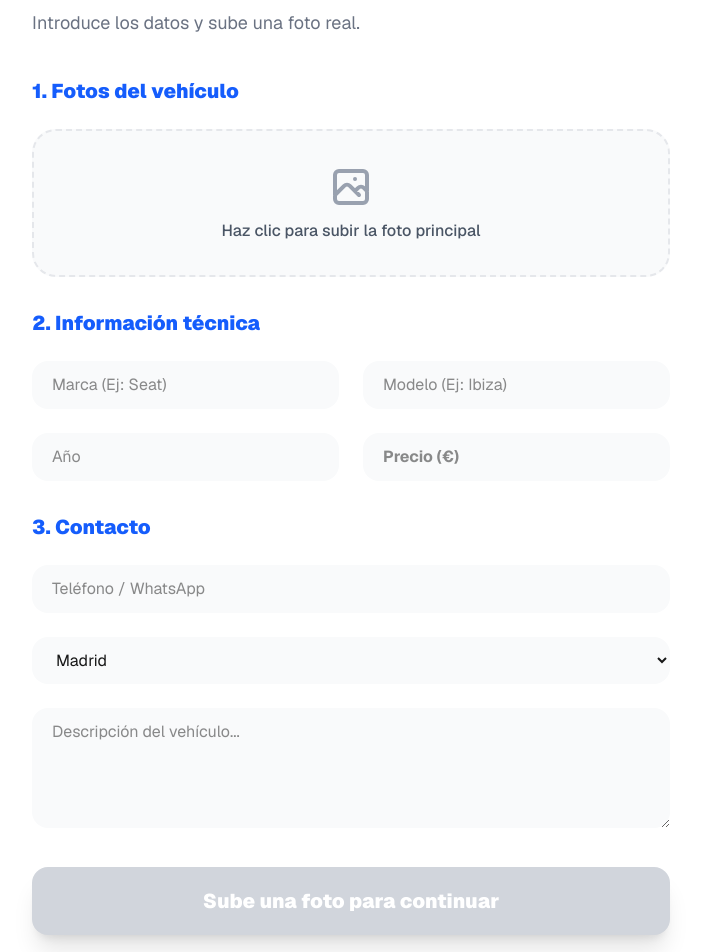
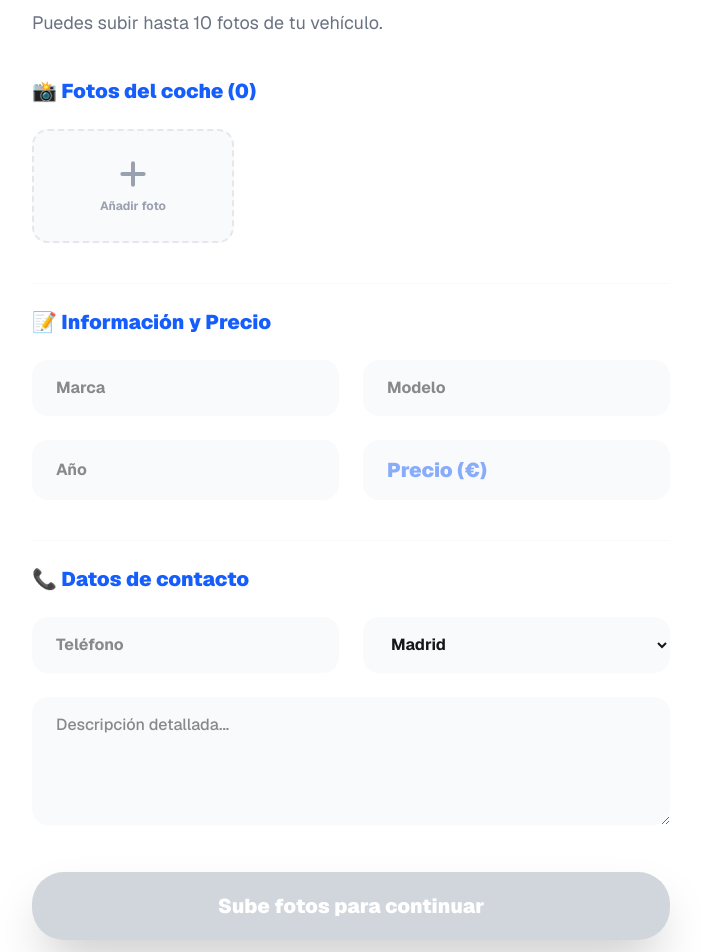
Before and after one commit to Kadikadari/coches-espana, a Next.js app: page /sell in a window 1280 px wide. Shown: the part 200-1152 px from the top of the page, without its empty margins (289-990 px from the left). Built offline with nearby package versions, Linux system fonts and the light colour scheme.

Commit message:
UI: Enable multi-image upload with preview and delete feature

```diff
--- a/app/sell/page.tsx
+++ b/app/sell/page.tsx
@@ -16,6 +16,8 @@ export default function SellPage() {
   const [submitted, setSubmitted] = useState(false);
   const [loading, setLoading] = useState(false);
   const [uploading, setUploading] = useState(false);
+  const [images, setImages] = useState<string[]>([]);
+
   const [formData, setFormData] = useState({
     brand: '',
     model: '',
@@ -27,8 +29,7 @@ export default function SellPage() {
     transmission: 'Manual',
     description: '',
     phone: '',
-    seller: '',
-    image_url: ''
+    seller: ''
   });
 
   const handleChange = (e: any) => {
@@ -38,10 +39,13 @@ export default function SellPage() {
 
   const handleImageUpload = async (e: React.ChangeEvent<HTMLInputElement>) => {
     try {
-      setUploading(true);
       if (!e.target.files || e.target.files.length === 0) return;
 
-      const file = e.target.files[0];
+      setUploading(true);
+      const files = Array.from(e.target.files);
+      const uploadedUrls: string[] = [...images];
+
+      for (const file of files) {
         const fileExt = file.name.split('.').pop();
         const fileName = `${Math.random()}.${fileExt}`;
         const filePath = `${fileName}`;
@@ -56,24 +60,36 @@ export default function SellPage() {
           .from('car-images')
           .getPublicUrl(filePath);
 
-      setFormData(prev => ({ ...prev, image_url: data.publicUrl }));
+        uploadedUrls.push(data.publicUrl);
+      }
+
+      setImages(uploadedUrls);
     } catch (error: any) {
-      alert('Error subiendo imagen: ' + error.message);
+      alert('Error subiendo imágenes: ' + error.message);
     } finally {
       setUploading(false);
     }
   };
 
+  const removeImage = (indexToRemove: number) => {
+    setImages(images.filter((_, index) => index !== indexToRemove));
+  };
+
   const handleSubmit = async (e: React.FormEvent) => {
     e.preventDefault();
+    if (images.length === 0) {
+      alert("Por favor, sube al menos una foto.");
+      return;
+    }
+
     setLoading(true);
 
     const { error } = await supabase
       .from('cars')
-      .insert([formData]);
+      .insert([{ ...formData, images: images }]); // نرسل مصفوفة الصور هنا
 
     if (error) {
-      alert("Error al publicar el anuncio: " + error.message);
+      alert("Error al publicar: " + error.message);
       setLoading(false);
     } else {
       setLoading(false);
@@ -84,13 +100,13 @@ export default function SellPage() {
 
   if (submitted) {
     return (
-      <div className="min-h-screen bg-gray-50 flex items-center justify-center p-4 text-center">
-        <div className="max-w-md w-full bg-white rounded-3xl shadow-xl p-10">
+      <div className="min-h-screen bg-gray-50 flex items-center justify-center p-4 text-center font-sans">
+        <div className="max-w-md w-full bg-white rounded-[2.5rem] shadow-xl p-10">
           <div className="w-20 h-20 bg-green-100 text-green-600 rounded-full flex items-center justify-center mx-auto mb-6">
             <svg className="w-10 h-10" fill="none" stroke="currentColor" viewBox="0 0 24 24"><path strokeLinecap="round" strokeLinejoin="round" strokeWidth="3" d="M5 13l4 4L19 7" /></svg>
           </div>
-          <h1 className="text-3xl font-black mb-2">¡Enhorabuena!</h1>
-          <p className="text-gray-500 mb-8">Tu anuncio ha sido publicado con éxito.</p>
+          <h1 className="text-3xl font-black mb-2">¡Excelente!</h1>
+          <p className="text-gray-500 mb-8">Tu anuncio con {images.length} fotos ha sido publicado.</p>
           <Link href="/" className="block w-full bg-blue-600 text-white py-4 rounded-2xl font-black hover:bg-blue-700 transition">
             Volver al inicio
           </Link>
@@ -103,68 +119,82 @@ export default function SellPage() {
     <div className="min-h-screen bg-gray-50 font-sans">
       <header className="bg-white shadow-sm sticky top-0 z-50">
         <div className="max-w-7xl mx-auto px-4 py-4 flex justify-between items-center">
-          <Link href="/" className="text-2xl font-bold text-blue-600">CochesEspaña</Link>
-          <Link href="/" className="text-gray-500 font-bold hover:text-blue-600 transition">Volver</Link>
+          <Link href="/" className="text-2xl font-black text-blue-600">CochesEspaña</Link>
+          <Link href="/" className="text-gray-500 font-bold hover:text-blue-600 transition">Cancelar</Link>
         </div>
       </header>
 
       <main className="max-w-3xl mx-auto px-4 py-12">
-        <div className="bg-white rounded-3xl shadow-sm border border-gray-100 p-8 md:p-12">
-          <h1 className="text-4xl font-black mb-2 text-gray-900">Vende tu coche</h1>
-          <p className="text-gray-500 mb-10 text-lg">Introduce los datos y sube una foto real.</p>
+        <div className="bg-white rounded-[2.5rem] shadow-sm border border-gray-100 p-8 md:p-12">
+          <h1 className="text-4xl font-black mb-2 text-gray-900 tracking-tight">Publicar anuncio</h1>
+          <p className="text-gray-500 mb-10 text-lg">Puedes subir hasta 10 fotos de tu vehículo.</p>
 
-          <form onSubmit={handleSubmit} className="space-y-8">
+          <form onSubmit={handleSubmit} className="space-y-10">
+            {/* Multi-Image Upload Section */}
             <section className="space-y-6">
-               <h2 className="text-xl font-black text-blue-600">1. Fotos del vehículo</h2>
-               <div className="relative border-2 border-dashed border-gray-200 rounded-3xl p-8 text-center bg-gray-50 hover:bg-gray-100 transition cursor-pointer overflow-hidden">
-                  {formData.image_url ? (
-                    <div className="space-y-4">
-                      <img src={formData.image_url} className="mx-auto h-48 rounded-xl object-cover shadow-lg" alt="Preview" />
-                      <p className="text-green-600 font-bold text-sm">✓ Foto lista</p>
+               <h2 className="text-xl font-black text-blue-600 flex items-center gap-2">📸 Fotos del coche ({images.length})</h2>
+
+               <div className="grid grid-cols-2 sm:grid-cols-3 gap-4 mb-4">
+                  {images.map((url, index) => (
+                    <div key={index} className="relative aspect-video group">
+                      <img src={url} className="w-full h-full object-cover rounded-2xl border border-gray-100 shadow-sm" alt="Preview" />
+                      <button
+                        type="button"
+                        onClick={() => removeImage(index)}
+                        className="absolute -top-2 -right-2 bg-red-500 text-white rounded-full p-1 shadow-lg opacity-0 group-hover:opacity-100 transition-opacity"
+                      >
+                        <svg className="w-4 h-4" fill="none" stroke="currentColor" viewBox="0 0 24 24"><path d="M6 18L18 6M6 6l12 12" strokeWidth="3" strokeLinecap="round"/></svg>
+                      </button>
                     </div>
-                  ) : (
-                    <div className="space-y-2">
-                      <svg className="w-12 h-12 text-gray-400 mx-auto" fill="none" stroke="currentColor" viewBox="0 0 24 24"><path d="M4 16l4.586-4.586a2 2 0 012.828 0L16 16m-2-2l1.586-1.586a2 2 0 012.828 0L20 14m-6-6h.01M6 20h12a2 2 0 002-2V6a2 2 0 00-2-2H6a2 2 0 00-2 2v12a2 2 0 002 2z" strokeWidth="2" strokeLinecap="round" strokeLinejoin="round"/></svg>
-                      <p className="text-gray-600 font-medium">{uploading ? "Subiendo..." : "Haz clic para subir la foto principal"}</p>
-                    </div>
-                  )}
+                  ))}
+
+                  {images.length < 10 && (
+                    <div className="relative aspect-video border-2 border-dashed border-gray-200 rounded-2xl flex flex-col items-center justify-center bg-gray-50 hover:bg-gray-100 transition cursor-pointer">
+                       <svg className="w-8 h-8 text-gray-400" fill="none" stroke="currentColor" viewBox="0 0 24 24"><path d="M12 4v16m8-8H4" strokeWidth="3" strokeLinecap="round"/></svg>
+                       <span className="text-xs font-bold text-gray-400 mt-2">{uploading ? "Subiendo..." : "Añadir foto"}</span>
                        <input
                         type="file"
                         accept="image/*"
+                        multiple
                         onChange={handleImageUpload}
                         className="absolute inset-0 opacity-0 cursor-pointer"
                         disabled={uploading}
                       />
                     </div>
+                  )}
+               </div>
+               {uploading && <p className="text-blue-600 text-sm font-bold animate-pulse text-center">Subiendo imágenes, por favor espera...</p>}
             </section>
 
-            <section className="space-y-6">
-              <h2 className="text-xl font-black text-blue-600">2. Información técnica</h2>
+            <section className="space-y-6 pt-6 border-t border-gray-50">
+              <h2 className="text-xl font-black text-blue-600">📝 Información y Precio</h2>
               <div className="grid grid-cols-1 md:grid-cols-2 gap-6">
-                <input required name="brand" value={formData.brand} onChange={handleChange} placeholder="Marca (Ej: Seat)" className="w-full px-5 py-3 rounded-2xl bg-gray-50 border-none outline-none focus:ring-2 focus:ring-blue-500" />
-                <input required name="model" value={formData.model} onChange={handleChange} placeholder="Modelo (Ej: Ibiza)" className="w-full px-5 py-3 rounded-2xl bg-gray-50 border-none outline-none focus:ring-2 focus:ring-blue-500" />
-                <input required name="year" value={formData.year} onChange={handleChange} type="number" placeholder="Año" className="w-full px-5 py-3 rounded-2xl bg-gray-50 border-none outline-none focus:ring-2 focus:ring-blue-500" />
-                <input required name="price" value={formData.price} onChange={handleChange} type="number" placeholder="Precio (€)" className="w-full px-5 py-3 rounded-2xl bg-gray-50 border-none outline-none focus:ring-2 focus:ring-blue-500 font-bold" />
+                <input required name="brand" value={formData.brand} onChange={handleChange} placeholder="Marca" className="w-full px-6 py-4 rounded-2xl bg-gray-50 border-none outline-none focus:ring-2 focus:ring-blue-500 font-bold" />
+                <input required name="model" value={formData.model} onChange={handleChange} placeholder="Modelo" className="w-full px-6 py-4 rounded-2xl bg-gray-50 border-none outline-none focus:ring-2 focus:ring-blue-500 font-bold" />
+                <input required name="year" value={formData.year} onChange={handleChange} type="number" placeholder="Año" className="w-full px-6 py-4 rounded-2xl bg-gray-50 border-none outline-none focus:ring-2 focus:ring-blue-500 font-bold" />
+                <input required name="price" value={formData.price} onChange={handleChange} type="number" placeholder="Precio (€)" className="w-full px-6 py-4 rounded-2xl bg-gray-50 border-none outline-none focus:ring-2 focus:ring-blue-500 font-black text-blue-600 text-xl" />
               </div>
             </section>
 
-            <section className="space-y-6">
-              <h2 className="text-xl font-black text-blue-600">3. Contacto</h2>
-              <input required name="phone" value={formData.phone} onChange={handleChange} placeholder="Teléfono / WhatsApp" className="w-full px-5 py-3 rounded-2xl bg-gray-50 border-none outline-none focus:ring-2 focus:ring-blue-500" />
-              <select name="location" value={formData.location} onChange={handleChange} className="w-full px-5 py-3 rounded-2xl bg-gray-50 border-none outline-none focus:ring-2 focus:ring-blue-500">
+            <section className="space-y-6 pt-6 border-t border-gray-50">
+              <h2 className="text-xl font-black text-blue-600">📞 Datos de contacto</h2>
+              <div className="grid grid-cols-1 md:grid-cols-2 gap-6">
+                <input required name="phone" value={formData.phone} onChange={handleChange} placeholder="Teléfono" className="w-full px-6 py-4 rounded-2xl bg-gray-50 border-none outline-none focus:ring-2 focus:ring-blue-500 font-bold" />
+                <select name="location" value={formData.location} onChange={handleChange} className="w-full px-6 py-4 rounded-2xl bg-gray-50 border-none outline-none focus:ring-2 focus:ring-blue-500 font-bold">
                   {spanishProvinces.map(p => <option key={p}>{p}</option>)}
                 </select>
-              <textarea required name="description" value={formData.description} onChange={handleChange} rows={4} placeholder="Descripción del vehículo..." className="w-full px-5 py-3 rounded-2xl bg-gray-50 border-none outline-none focus:ring-2 focus:ring-blue-500"></textarea>
+              </div>
+              <textarea required name="description" value={formData.description} onChange={handleChange} rows={4} placeholder="Descripción detallada..." className="w-full px-6 py-4 rounded-2xl bg-gray-50 border-none outline-none focus:ring-2 focus:ring-blue-500 font-medium"></textarea>
             </section>
 
             <button
               type="submit"
-              disabled={loading || uploading || !formData.image_url}
-              className={`w-full py-5 rounded-2xl font-black text-xl text-white transition shadow-xl ${
-                loading || uploading || !formData.image_url ? 'bg-gray-300' : 'bg-blue-600 hover:bg-blue-700 active:scale-95'
+              disabled={loading || uploading || images.length === 0}
+              className={`w-full py-5 rounded-[2rem] font-black text-xl text-white transition-all shadow-2xl ${
+                loading || uploading || images.length === 0 ? 'bg-gray-300' : 'bg-blue-600 hover:bg-blue-700 active:scale-95'
               }`}
             >
-              {loading ? "Publicando..." : !formData.image_url ? "Sube una foto para continuar" : "Publicar Anuncio"}
+              {loading ? "Publicando..." : images.length === 0 ? "Sube fotos para continuar" : "Publicar Anuncio"}
             </button>
           </form>
         </div>
```
Lines whose indentation alone changed are shown as unchanged.
